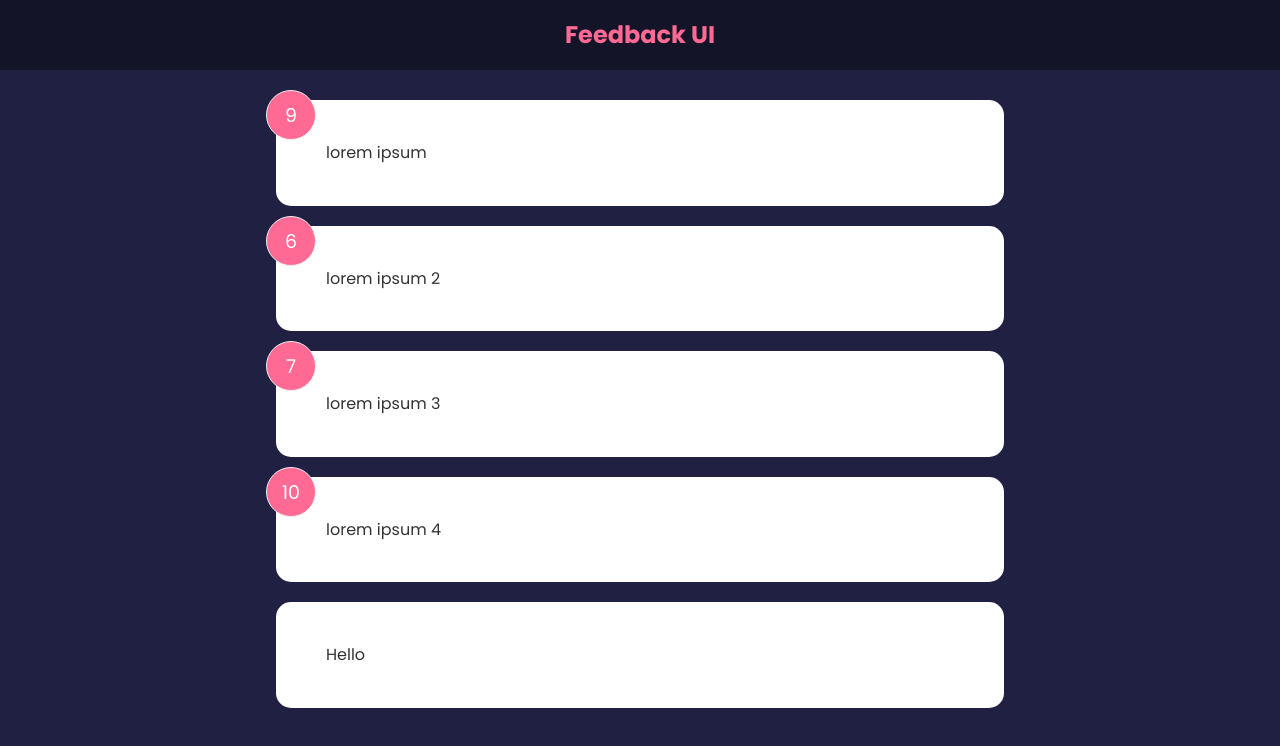
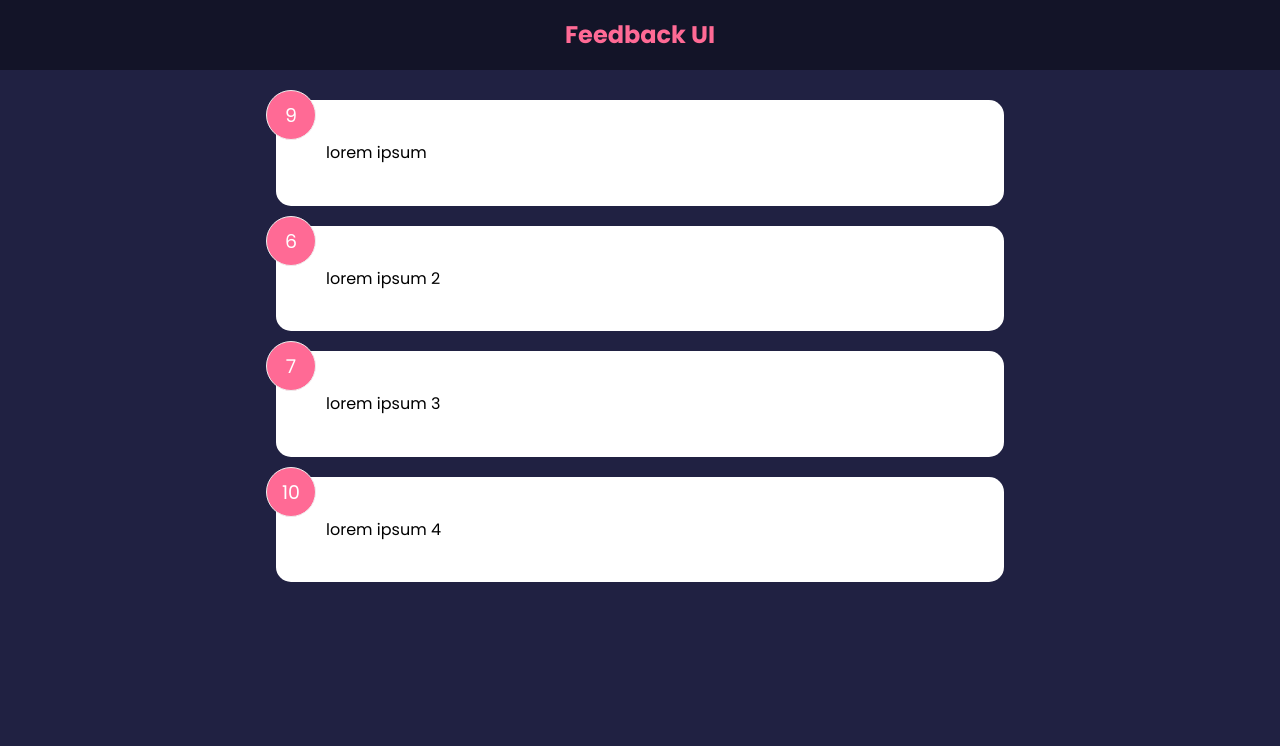
Before and after one commit to thiagolima0/react-feedbackui, a React (Vite) app: page / in a window 1280 px wide. Shown: the top 746 px of the page. Built offline with nearby package versions, Linux system fonts and the light colour scheme.

Commit message:
conditional style

```diff
--- a/src/components/FeedbackItem.jsx
+++ b/src/components/FeedbackItem.jsx
@@ -2,7 +2,7 @@ import AppCard from "./shared/AppCard"
 
 const FeedbackItem = ({ feedback }) => {
   return (
-    <AppCard className="card">
+    <AppCard>
       <div className="num-display">{feedback.rating}</div>
       <div className="text-display">{feedback.text}</div>
     </AppCard>
--- a/src/components/FeedbackList.jsx
+++ b/src/components/FeedbackList.jsx
@@ -1,5 +1,4 @@
 import FeedbackItem from './FeedbackItem'
-import AppCard from './shared/AppCard'
 
 const FeedbackList = ({ feedbacks }) => {
   if (feedbacks.length === 0) {
@@ -13,7 +12,6 @@ const FeedbackList = ({ feedbacks }) => {
           key={feedback.id}
         />
       ))}
-      <AppCard>Hello</AppCard>
     </div>
   )
 }
--- a/src/components/shared/AppCard.jsx
+++ b/src/components/shared/AppCard.jsx
@@ -1,9 +1,20 @@
-const AppCard = ({children}) => {
+const AppCard = ({children, reverse}) => {
+  // return (
+  //   <div className={`card ${reverse && 'reverse'}`}>
+  //     {children}
+  //   </div>
+  // )
+
   return (
-    <div className="card">
-      {children}
-    </div>
+    <div className="card" style={{
+      backgroundColor: reverse ? 'rgba(0,0,0,0.4)' : '#fff',
+      color: reverse ? '#fff' : '#000'
+    }}>{children}</div>
   )
 }
 
+AppCard.defaultProps = {
+  reverse: false
+}
+
 export default AppCard
```
